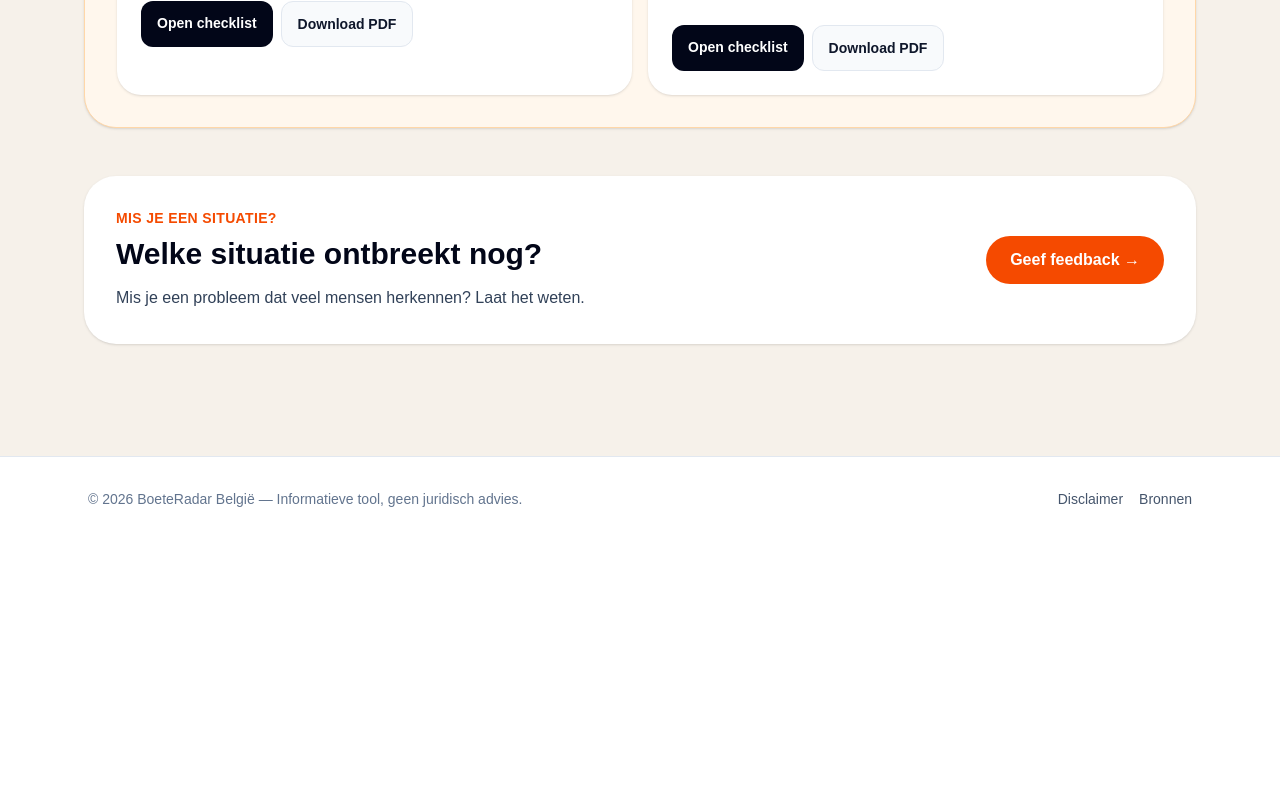
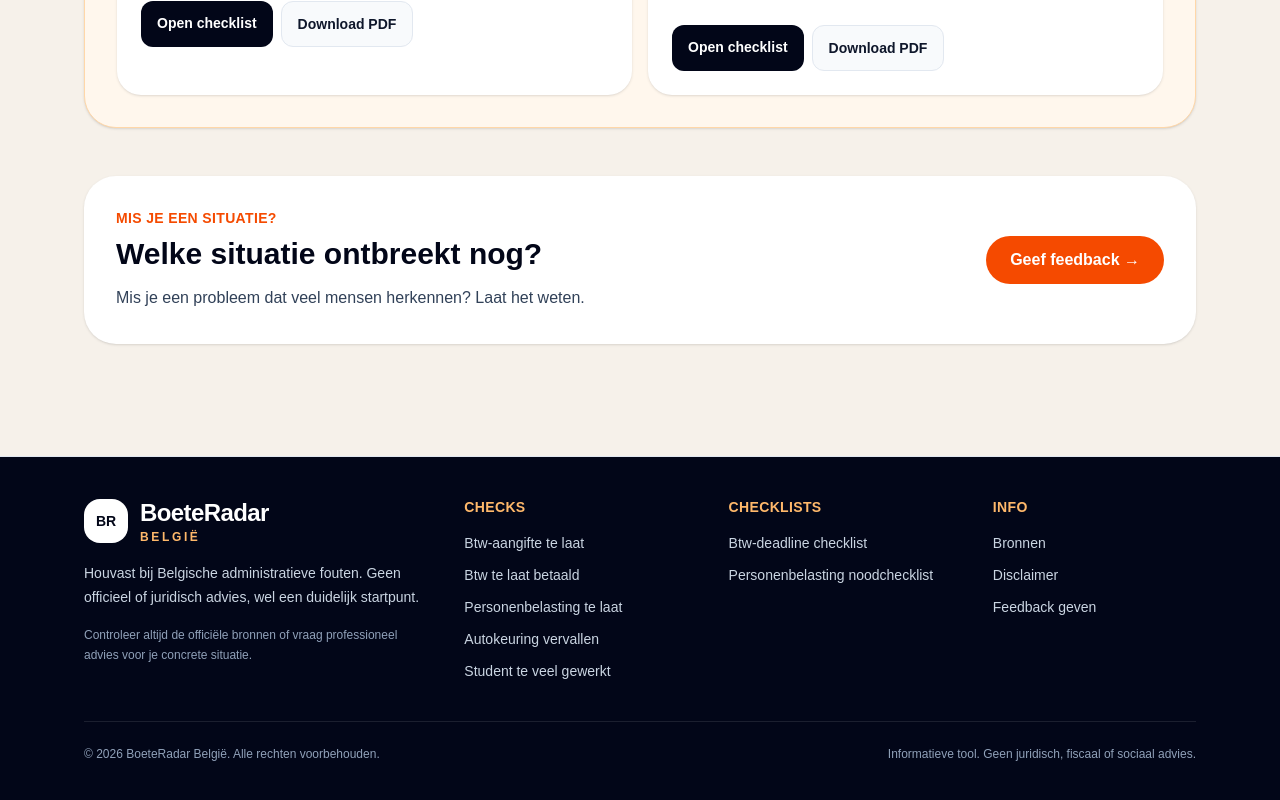
Before and after one commit to NathanVerd/Boeteradar, a Next.js app: page / in a window 1280 px wide. Shown: the part 2419-3219 px from the top of the page. Before the commit the page ends 2960 px from the top, so only its background shows below. Built offline with nearby package versions, Linux system fonts and the light colour scheme.

Commit message:
Improve footer navigation and trust

```diff
--- a/components/Footer.tsx
+++ b/components/Footer.tsx
@@ -1,27 +1,143 @@
 import Link from "next/link";
+
+const checkLinks = [
+  {
+    label: "Btw-aangifte te laat",
+    href: "/btw-aangifte-te-laat",
+  },
+  {
+    label: "Btw te laat betaald",
+    href: "/btw-te-laat-betaald",
+  },
+  {
+    label: "Personenbelasting te laat",
+    href: "/personenbelasting-te-laat",
+  },
+  {
+    label: "Autokeuring vervallen",
+    href: "/autokeuring-vervallen",
+  },
+  {
+    label: "Student te veel gewerkt",
+    href: "/student-te-veel-gewerkt",
+  },
+];
+
+const checklistLinks = [
+  {
+    label: "Btw-deadline checklist",
+    href: "/checklists/btw-deadline-checklist",
+  },
+  {
+    label: "Personenbelasting noodchecklist",
+    href: "/checklists/personenbelasting-noodchecklist",
+  },
+];
 
 export default function Footer() {
   return (
-    <footer className="mt-16 border-t border-slate-200 bg-white">
-      <div className="mx-auto flex max-w-6xl flex-col gap-3 px-6 py-8 text-sm text-slate-500 sm:flex-row sm:items-center sm:justify-between">
-        <p>
-          © 2026 BoeteRadar België — Informatieve tool, geen juridisch advies.
+    <footer className="mt-16 border-t border-slate-200 bg-slate-950 text-white">
+      <div className="mx-auto max-w-6xl px-5 py-10">
+        <div className="grid gap-8 md:grid-cols-[1.2fr_0.8fr_0.8fr_0.7fr]">
+          <div>
+            <Link href="/" className="inline-flex items-center gap-3">
+              <span className="flex h-11 w-11 items-center justify-center rounded-2xl bg-white text-sm font-black text-slate-950">
+                BR
+              </span>
+
+              <span>
+                <span className="block text-2xl font-black tracking-tight">
+                  BoeteRadar
+                </span>
+                <span className="block text-xs font-bold uppercase tracking-[0.22em] text-orange-300">
+                  België
+                </span>
+              </span>
+            </Link>
+
+            <p className="mt-4 max-w-sm text-sm leading-6 text-slate-300">
+              Houvast bij Belgische administratieve fouten. Geen officieel of
+              juridisch advies, wel een duidelijk startpunt.
             </p>
 
-        <div className="flex gap-4">
+            <p className="mt-4 text-xs leading-5 text-slate-400">
+              Controleer altijd de officiële bronnen of vraag professioneel
+              advies voor je concrete situatie.
+            </p>
+          </div>
+
+          <div>
+            <h2 className="text-sm font-black uppercase tracking-wide text-orange-300">
+              Checks
+            </h2>
+
+            <div className="mt-4 grid gap-3">
+              {checkLinks.map((link) => (
+                <Link
+                  key={link.href}
+                  href={link.href}
+                  className="text-sm font-medium text-slate-300 transition hover:text-white"
+                >
+                  {link.label}
+                </Link>
+              ))}
+            </div>
+          </div>
+
+          <div>
+            <h2 className="text-sm font-black uppercase tracking-wide text-orange-300">
+              Checklists
+            </h2>
+
+            <div className="mt-4 grid gap-3">
+              {checklistLinks.map((link) => (
+                <Link
+                  key={link.href}
+                  href={link.href}
+                  className="text-sm font-medium text-slate-300 transition hover:text-white"
+                >
+                  {link.label}
+                </Link>
+              ))}
+            </div>
+          </div>
+
+          <div>
+            <h2 className="text-sm font-black uppercase tracking-wide text-orange-300">
+              Info
+            </h2>
+
+            <div className="mt-4 grid gap-3">
+              <Link
+                href="/bronnen"
+                className="text-sm font-medium text-slate-300 transition hover:text-white"
+              >
+                Bronnen
+              </Link>
+
               <Link
                 href="/disclaimer"
-            className="font-medium text-slate-600 underline-offset-4 hover:text-slate-900 hover:underline"
+                className="text-sm font-medium text-slate-300 transition hover:text-white"
               >
                 Disclaimer
               </Link>
 
-          <Link
-            href="/bronnen"
-            className="font-medium text-slate-600 underline-offset-4 hover:text-slate-900 hover:underline"
+              <a
+                href="https://docs.google.com/forms/d/e/1FAIpQLSdndgj220iZG4IBmJCSqDwY5vf_kZZWTAbVd99zzVCafsdaAQ/viewform"
+                target="_blank"
+                rel="noreferrer"
+                className="text-sm font-medium text-slate-300 transition hover:text-white"
               >
-            Bronnen
-          </Link>
+                Feedback geven
+              </a>
+            </div>
+          </div>
+        </div>
+
+        <div className="mt-10 flex flex-col gap-3 border-t border-white/10 pt-6 text-xs text-slate-400 md:flex-row md:items-center md:justify-between">
+          <p>© 2026 BoeteRadar België. Alle rechten voorbehouden.</p>
+
+          <p>Informatieve tool. Geen juridisch, fiscaal of sociaal advies.</p>
         </div>
       </div>
     </footer>
```
Lines whose indentation alone changed are shown as unchanged.
